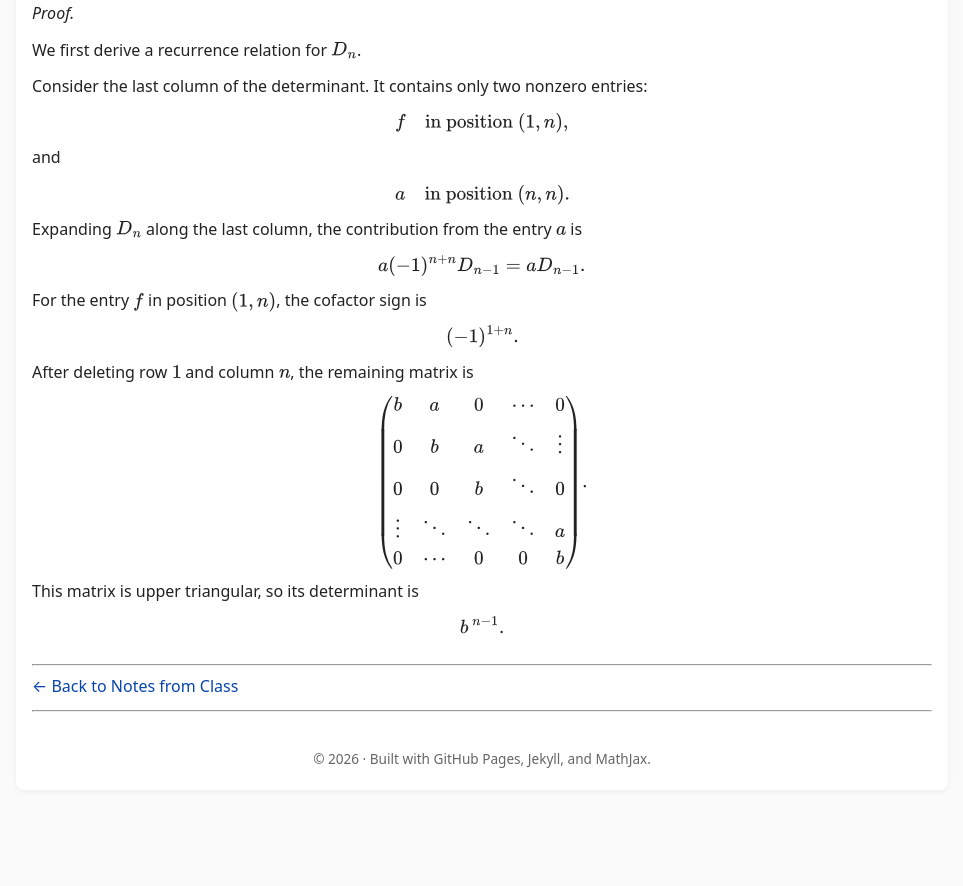
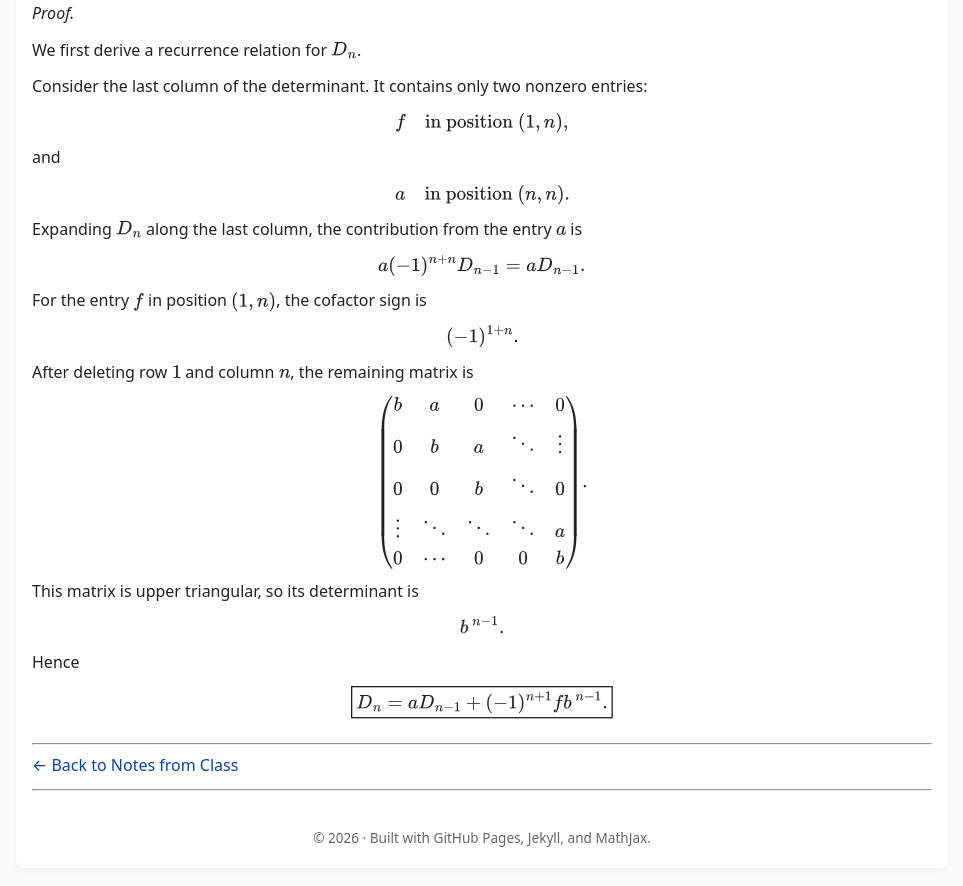
Before and after one commit to SaleemKamaludin/SaleemKamaludin.github.io, a Jekyll site: the page built from courses/math-2276/notes-from-class/lecture-2/index.md, in a window 1280 px wide and 900 px high, scrolled down 11709 px. Shown: the top 886 px of the window, without its empty margins (158-1121 px from the left). Built offline with Jekyll 4.4.1, drawn with Linux system fonts in a browser that asks for light colours; before the commit the page ends 12531 px from its top, so only the background shows below that.

Commit message:
Continue proof of Example 1.2

```diff
--- a/courses/math-2276/notes-from-class/lecture-2/index.md
+++ b/courses/math-2276/notes-from-class/lecture-2/index.md
@@ -1810,6 +1810,28 @@ D_n=
   </div>
 
   </div>
+
+  <div id="example-1-2-proof-recurrence">
+
+  <p>
+    Hence
+  </p>
+
+  <div class="display-math">
+
+  \[
+  \boxed{
+  D_n
+  =
+  aD_{n-1}
+  +
+  (-1)^{n+1}fb^{\,n-1}.
+  }
+  \]
+
+  </div>
+
+  </div>
 </div>
 
 ---
```
